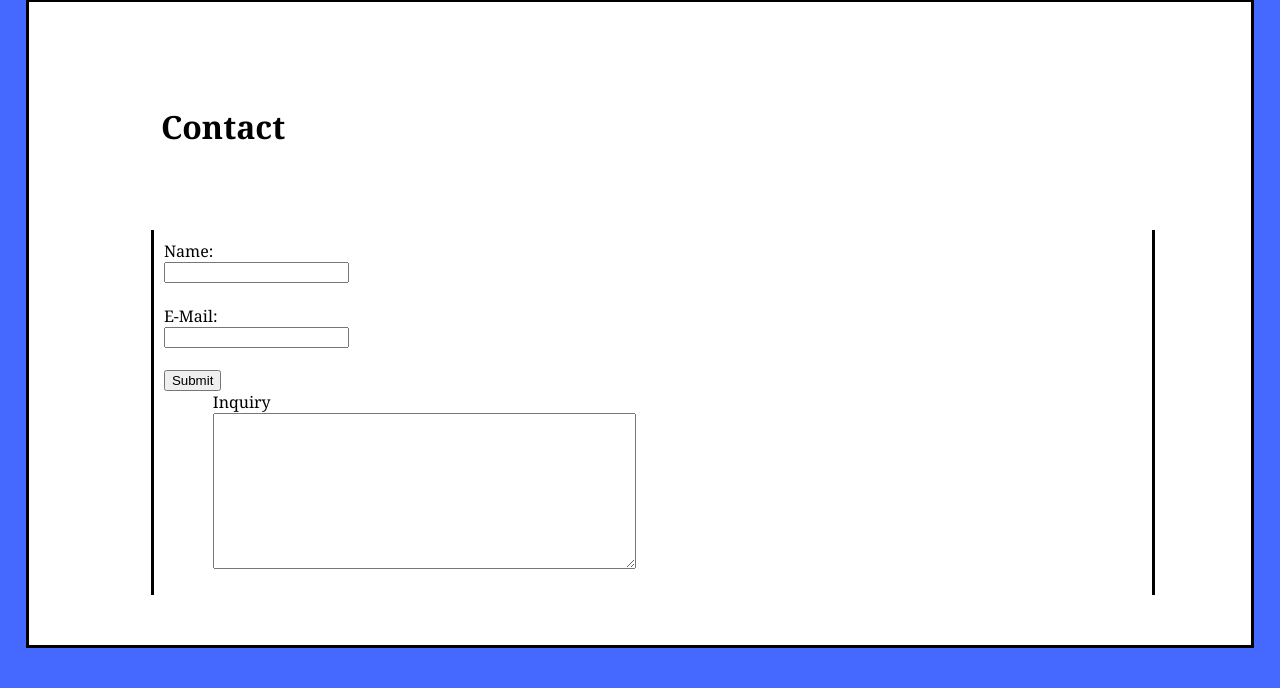
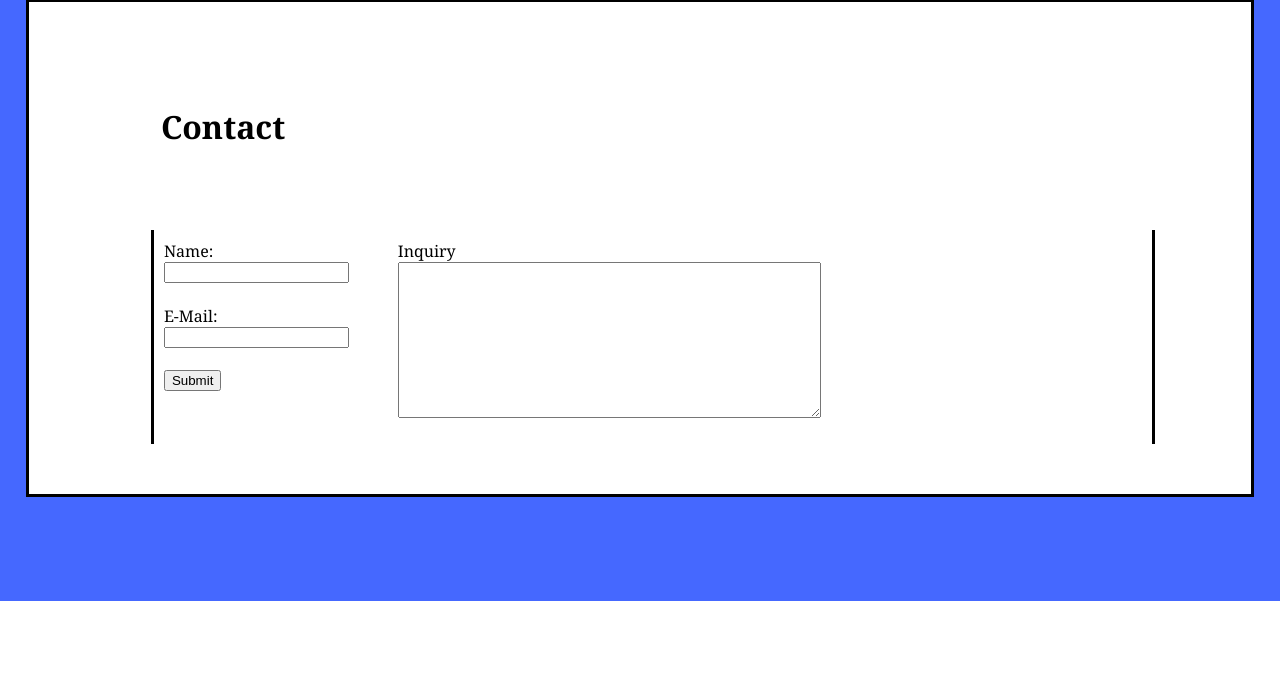
Before and after one commit to LibWeb2021/libweb, a PHP site: page /contact.html in a window 1280 px wide. Shown: the part 199-887 px from the top of the page. After the commit the page ends 800 px from the top, so only its background shows below. Run offline with PHP 8.4, Linux system fonts and the light colour scheme.

Commit message:
Update stylesheet.css

```diff
--- a/stylesheet.css
+++ b/stylesheet.css
@@ -88,3 +88,11 @@ body {
 .Paragraph p:hover {
 	color: orange;
 }
+
+.leftColumn {
+	float: left;
+}
+
+.rightColumn {
+	float: right;
+}
```
